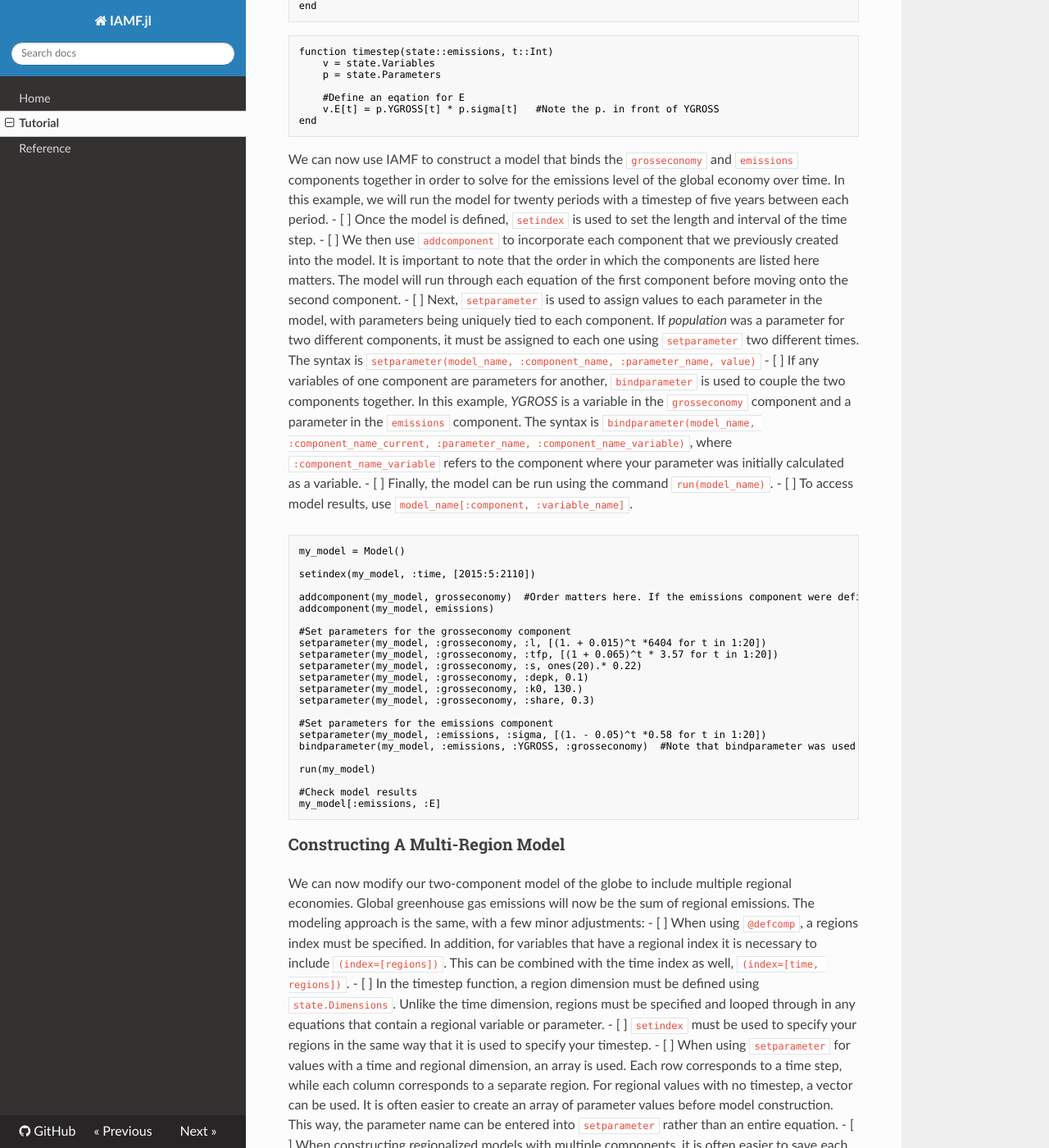
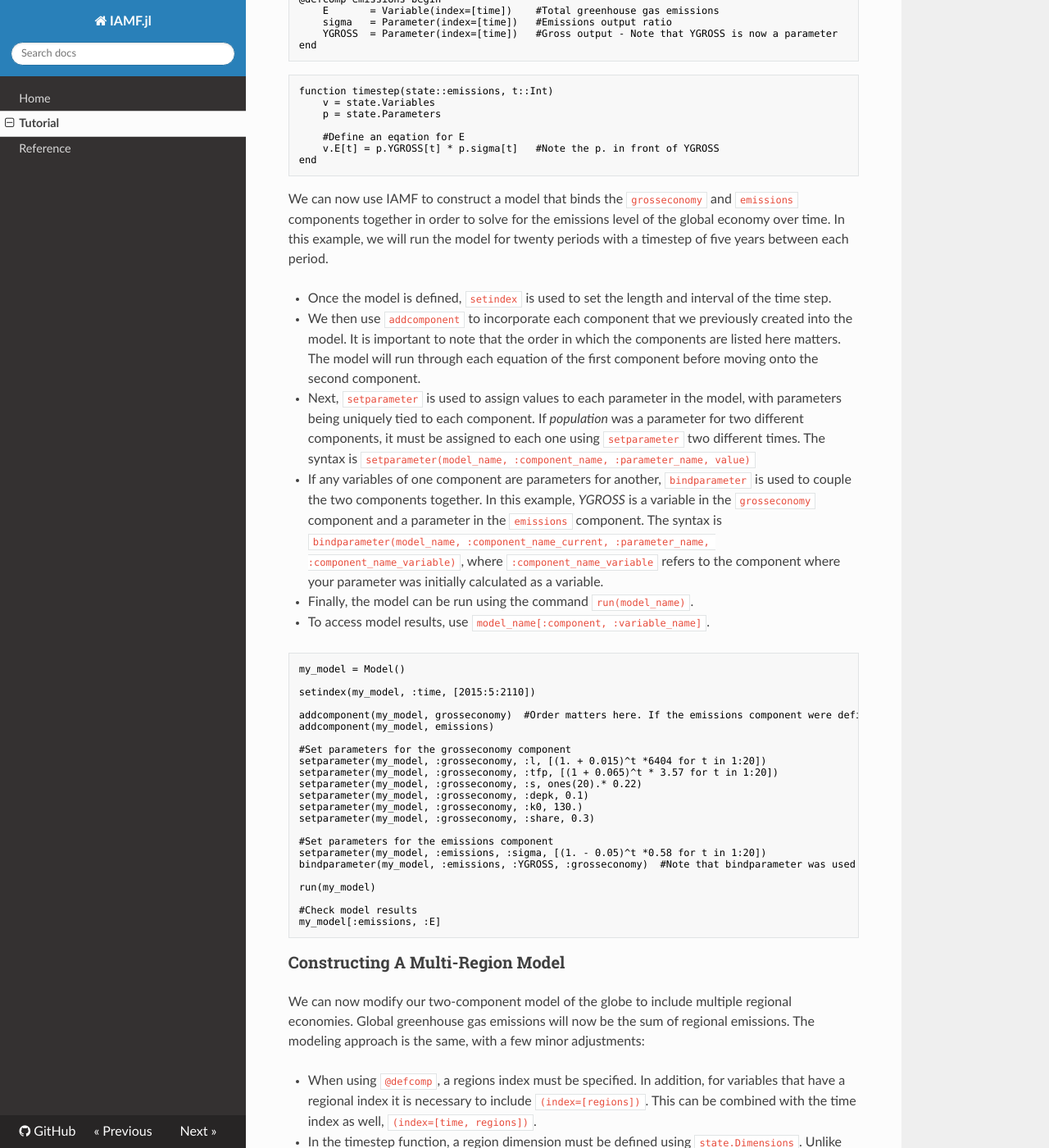
Before and after one commit to davidanthoff/IAMF.jl, an MkDocs documentation site: the page built from doc/tutorial.md, in a window 1280 px wide and 1400 px high, scrolled down 1228 px. Shown: the whole window at 82% size. Built offline with MkDocs 1.6.1, drawn with Linux system fonts in a browser that asks for light colours; nearby versions of some CDN libraries; old or Windows-style settings are respelled for this version of MkDocs; some of the changed text lies outside the part shown.

Commit message:
Edit tutorial syntax to be consistent with mkdocs.

````diff
--- a/doc/tutorial.md
+++ b/doc/tutorial.md
@@ -4,8 +4,9 @@
 In this example, we will construct a stylized model of the global economy and its changing greenhouse gas emission levels through time. The overall strategy will involve creating components for the economy and emissions separately, and then defining a model where the two components are coupled together.
 
 There are two main steps to creating a component:
-- [ ] Define the component using ``@defcomp`` where the parameters and variables are listed.
-- [ ] Use the timestep function ``timestep(state::component_name, t:Int)`` to set the equations of that component.
+
+* Define the component using ``@defcomp`` where the parameters and variables are listed.
+* Use the timestep function ``timestep(state::component_name, t:Int)`` to set the equations of that component.
 
 Starting with the economy component, each variable and parameter is listed. If either varialbes or parameters have a time-dimension, that must be set with ``(index=[time])``.
 
@@ -64,12 +65,13 @@ end
 ```
 
 We can now use IAMF to construct a model that binds the ``grosseconomy`` and ``emissions`` components together in order to solve for the emissions level of the global economy over time. In this example, we will run the model for twenty periods with a timestep of five years between each period.
-- [ ] Once the model is defined, ``setindex`` is used to set the length and interval of the time step.
-- [ ] We then use ``addcomponent`` to incorporate each component that we previously created into the model.  It is important to note that the order in which the components are listed here matters.  The model will run through each equation of the first component before moving onto the second component.
-- [ ] Next, ``setparameter`` is used to assign values to each parameter in the model, with parameters being uniquely tied to each component. If _population_ was a parameter for two different components, it must be assigned to each one using ``setparameter`` two different times. The syntax is ``setparameter(model_name, :component_name, :parameter_name, value)``
-- [ ] If any variables of one component are parameters for another, ``bindparameter`` is used to couple the two components together. In this example, _YGROSS_ is a variable in the ``grosseconomy`` component and a parameter in the ``emissions`` component. The syntax is ``bindparameter(model_name, :component_name_current, :parameter_name, :component_name_variable)``, where ``:component_name_variable`` refers to the component where your parameter was initially calculated as a variable.
-- [ ] Finally, the model can be run using the command ``run(model_name)``.
-- [ ] To access model results, use ``model_name[:component, :variable_name]``.
+
+* Once the model is defined, ``setindex`` is used to set the length and interval of the time step.
+* We then use ``addcomponent`` to incorporate each component that we previously created into the model.  It is important to note that the order in which the components are listed here matters.  The model will run through each equation of the first component before moving onto the second component.
+* Next, ``setparameter`` is used to assign values to each parameter in the model, with parameters being uniquely tied to each component. If _population_ was a parameter for two different components, it must be assigned to each one using ``setparameter`` two different times. The syntax is ``setparameter(model_name, :component_name, :parameter_name, value)``
+* If any variables of one component are parameters for another, ``bindparameter`` is used to couple the two components together. In this example, _YGROSS_ is a variable in the ``grosseconomy`` component and a parameter in the ``emissions`` component. The syntax is ``bindparameter(model_name, :component_name_current, :parameter_name, :component_name_variable)``, where ``:component_name_variable`` refers to the component where your parameter was initially calculated as a variable.
+* Finally, the model can be run using the command ``run(model_name)``.
+* To access model results, use ``model_name[:component, :variable_name]``.
 
 ```julia
 my_model = Model()
@@ -100,11 +102,12 @@ my_model[:emissions, :E]
 ###Constructing A Multi-Region Model
 
 We can now modify our two-component model of the globe to include multiple regional economies.  Global greenhouse gas emissions will now be the sum of regional emissions. The modeling approach is the same, with a few minor adjustments:
-- [ ] When using ``@defcomp``, a regions index must be specified. In addition, for variables that have a regional index it is necessary to include ``(index=[regions])``. This can be combined with the time index as well, ``(index=[time, regions])``.
-- [ ] In the timestep function, a region dimension must be defined using ``state.Dimensions``.  Unlike the time dimension, regions must be specified and looped through in any equations that contain a regional variable or parameter.
-- [ ] ``setindex`` must be used to specify your regions in the same way that it is used to specify your timestep.
-- [ ] When using ``setparameter`` for values with a time and regional dimension, an array is used.  Each row corresponds to a time step, while each column corresponds to a separate region. For regional values with no timestep, a vector can be used. It is often easier to create an array of parameter values before model construction. This way, the parameter name can be entered into ``setparameter`` rather than an entire equation.
-- [ ] When constructing regionalized models with multiple components, it is often easier to save each component as a separate file and to then write a function that constructs the model.  When this is done, ``using IAMF`` must be speficied for each component. This approach will be used here.
+
+* When using ``@defcomp``, a regions index must be specified. In addition, for variables that have a regional index it is necessary to include ``(index=[regions])``. This can be combined with the time index as well, ``(index=[time, regions])``.
+* In the timestep function, a region dimension must be defined using ``state.Dimensions``.  Unlike the time dimension, regions must be specified and looped through in any equations that contain a regional variable or parameter.
+* ``setindex`` must be used to specify your regions in the same way that it is used to specify your timestep.
+* When using ``setparameter`` for values with a time and regional dimension, an array is used.  Each row corresponds to a time step, while each column corresponds to a separate region. For regional values with no timestep, a vector can be used. It is often easier to create an array of parameter values before model construction. This way, the parameter name can be entered into ``setparameter`` rather than an entire equation.
+* When constructing regionalized models with multiple components, it is often easier to save each component as a separate file and to then write a function that constructs the model.  When this is done, ``using IAMF`` must be speficied for each component. This approach will be used here.
 
 To create a three-regional model, we will again start by constructing the grosseconomy and emissions components, making adjustments for the regional index as needed.  Each component should be saved as a separate file.
 
@@ -257,3 +260,5 @@ run1 = run_my_model()
 
 #Check results
 run1[:emissions, :E_Global]
+end
+```
````
